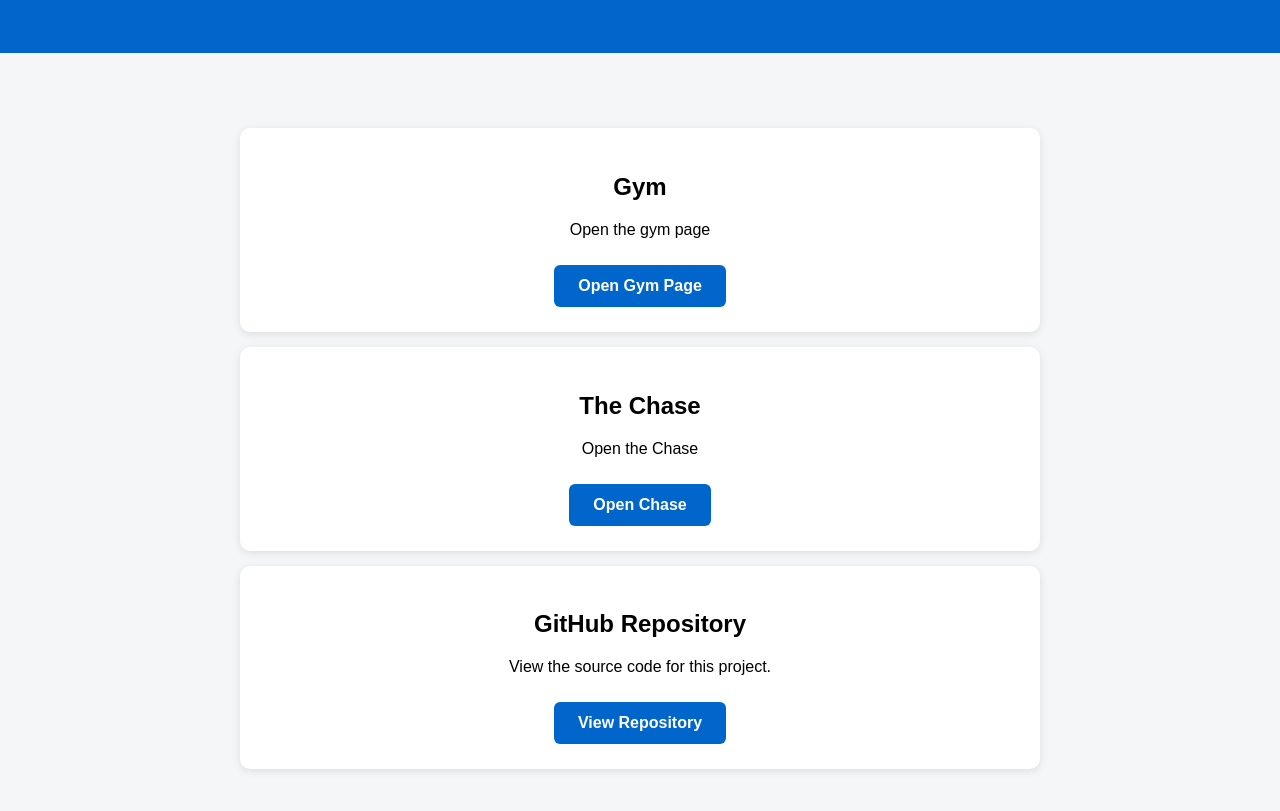
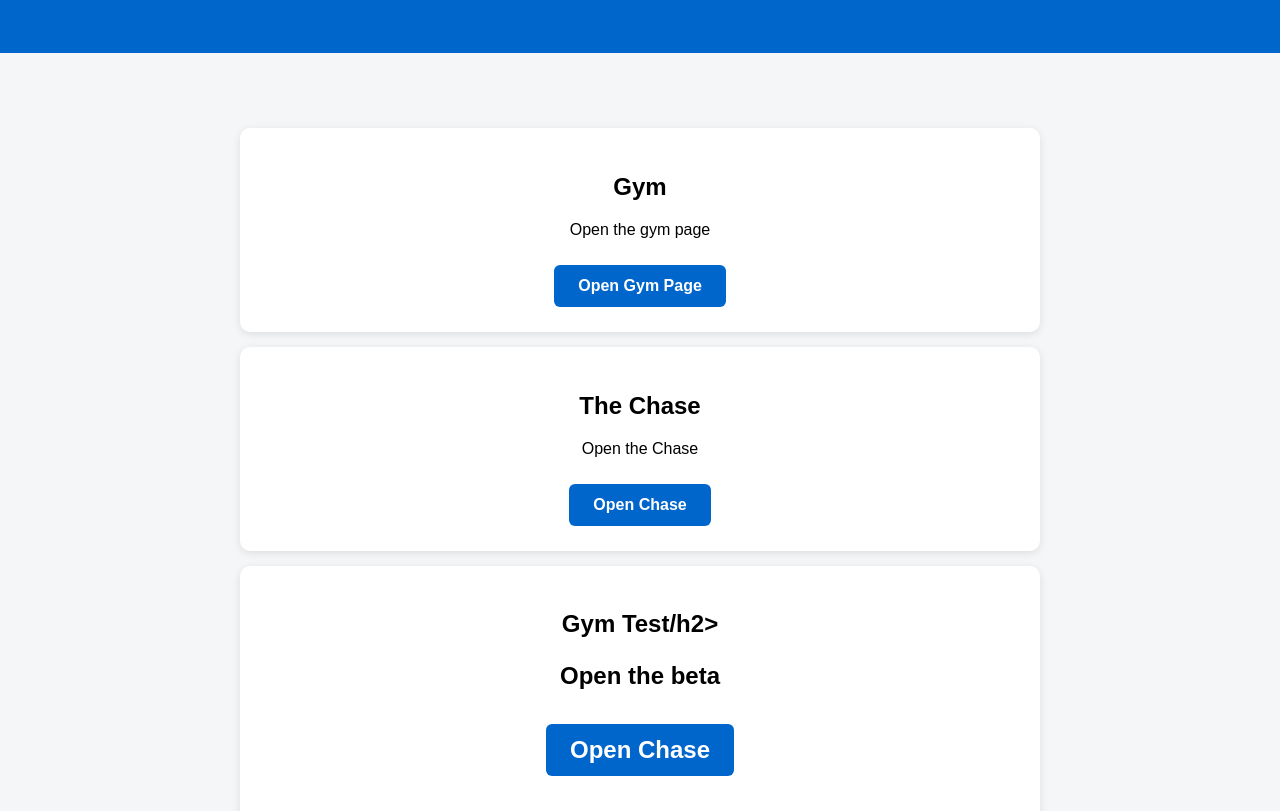
Before and after one commit to d90gecko-spec/Sports, a plain HTML site: page index.html in a window 1280 px wide. Shown: the part 141-952 px from the top of the page. Drawn offline with Linux system fonts and the light colour scheme.

Commit message:
Add Gym Test card to index.html

```diff
--- a/index.html
+++ b/index.html
@@ -78,6 +78,12 @@
         <a href="chase.html" class="button">Open Chase</a>
     </div>
 
+        <div class="card">
+        <h2>Gym Test/h2>
+        <p>Open the beta</p>
+        <a href="2gym.html" class="button">Open Chase</a>
+    </div>
+
     <div class="card">
         <h2>GitHub Repository</h2>
         <p>View the source code for this project.</p>
```
